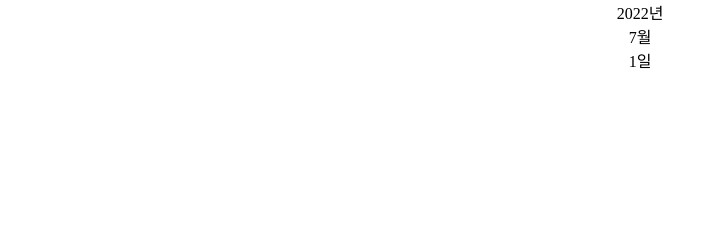
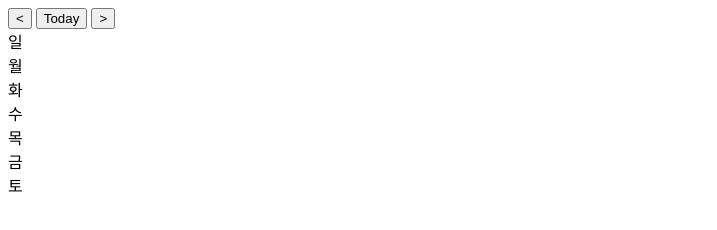
Before and after one commit to p2sanghyeop/DW-class, a plain HTML site: page 미니프로젝트/cal.html in a window 1280 px wide. Shown: the whole page, without its empty margins (0-717 px from the left). Drawn offline with Linux system fonts and the light colour scheme.

Commit message:
달력 제작

```diff
--- a/미니프로젝트/cal.html
+++ b/미니프로젝트/cal.html
@@ -5,53 +5,28 @@
     <meta http-equiv="X-UA-Compatible" content="IE=edge">
     <meta name="viewport" content="width=device-width, initial-scale=1.0">
     <title>Document</title>
-    <style>
-        *{
-            padding: 0;
-            margin: 0;
-            box-sizing: border-box;
-        }
-        .container{
-            text-align: center;
-        }
-    </style>
 </head>
 <body>
-    <div class="container">
-        <div class="year">2022년</div>
-        <div class="month">7월</div>
-        <div class="day">1일</div>
+    <div class="calender">
+        <div class="header">
+            <div class="year-month"></div>
+            <div class="nav">
+                <button class="nav-btn go-prev">&lt;</button>
+                <button class="nav-btn go-today">Today</button>
+                <button class="nav-btn go-next">&gt;</button>
+            </div>
+        </div>
+        <div class="main">
+            <div class="days">
+                <div class="day">일</div>
+                <div class="day">월</div>
+                <div class="day">화</div>
+                <div class="day">수</div>
+                <div class="day">목</div>
+                <div class="day">금</div>
+                <div class="day">토</div>
+            </div>
+        </div>
     </div>
 </body>
-<script>
-console.log(new Date()); // 현재 날짜(로컬 기준) 객체 만들기
-console.log(new Date(2021, 11, 6)) // 지정한 날짜 객체 만들기
-console.log(new Date('2021-12-06T03:24:00')) // 지정한 날짜 객체 만들기
-
-var date = new Date(); // 현재 날짜(로컬 기준) 가져오기
-console.log(date)
-var utc = date.getTime() + (date.getTimezoneOffset() * 60 * 1000); // utc 표준시 도출
-console.log(utc)
-var kstGap = 9 * 60 * 60 * 1000; // 한국 kst 기준시간 더하기
-console.log(kstGap)
-var today = new Date(utc + kstGap); // 한국 시간으로 date 객체 만들기(오늘)
-console.log(today)
-
-//currentYea, currentMonth 임의지정
-var currentYear = 1
-var currentMonth = 1
-// 이전 달의 마지막 날 날짜와 요일 구하기
-var startDay = new Date(currentYear, currentMonth, 0);
-var prevDate = startDay.getDate();
-var prevDay = startDay.getDay();
-
-// 이번 달의 마지막날 날짜와 요일 구하기
-var endDay = new Date(currentYear, currentMonth + 1, 0);
-var nextDate = endDay.getDate();
-var nextDay = endDay.getDay();
-
-console.log(prevDate, prevDay);
-console.log(nextDate, nextDay);
-
-</script>
 </html>
```
